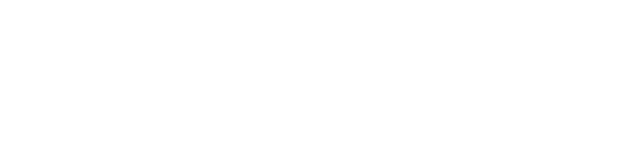
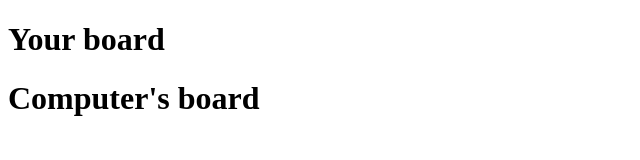
Before and after one commit to rgb-katana/odin-battleship, a plain HTML site: page index.html in a window 1280 px wide. Shown: the whole page, without its empty margins (0-640 px from the left). Drawn offline with Linux system fonts and the light colour scheme.

Commit message:
add html

```diff
--- a/index.html
+++ b/index.html
@@ -12,8 +12,13 @@
     <div class="content">
       <header class="header"></header>
       <main class="app">
-        <div class="app__field">
-          <div class="app__cell"></div>
+        <div class="app__left">
+          <h1 class="app__text">Your board</h1>
+          <div class="app__field"></div>
+        </div>
+        <div class="app__right">
+          <h1 class="app__text">Computer's board</h1>
+          <div class="app__fieldAI"></div>
         </div>
       </main>
       <footer class="footer"></footer>
```
